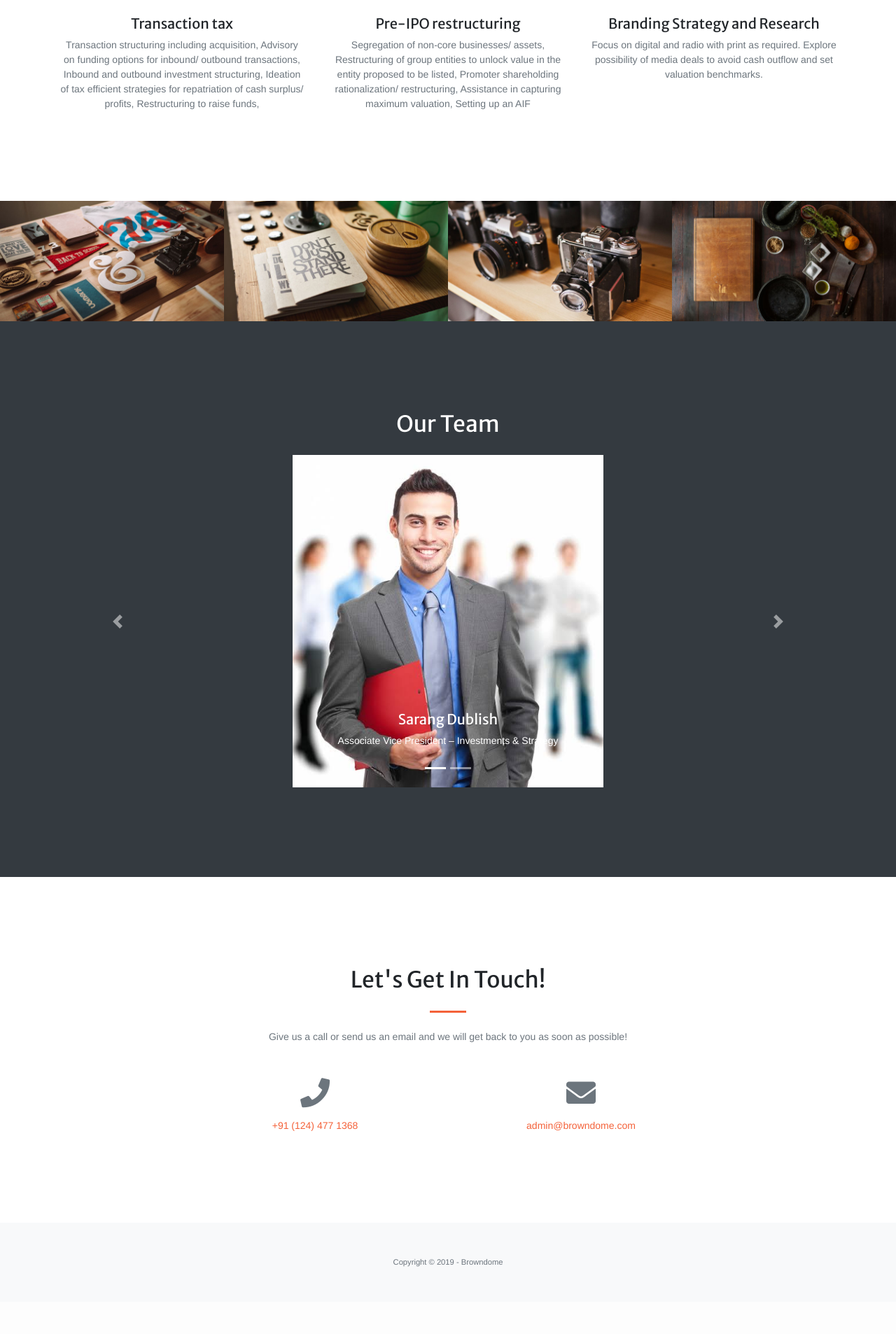
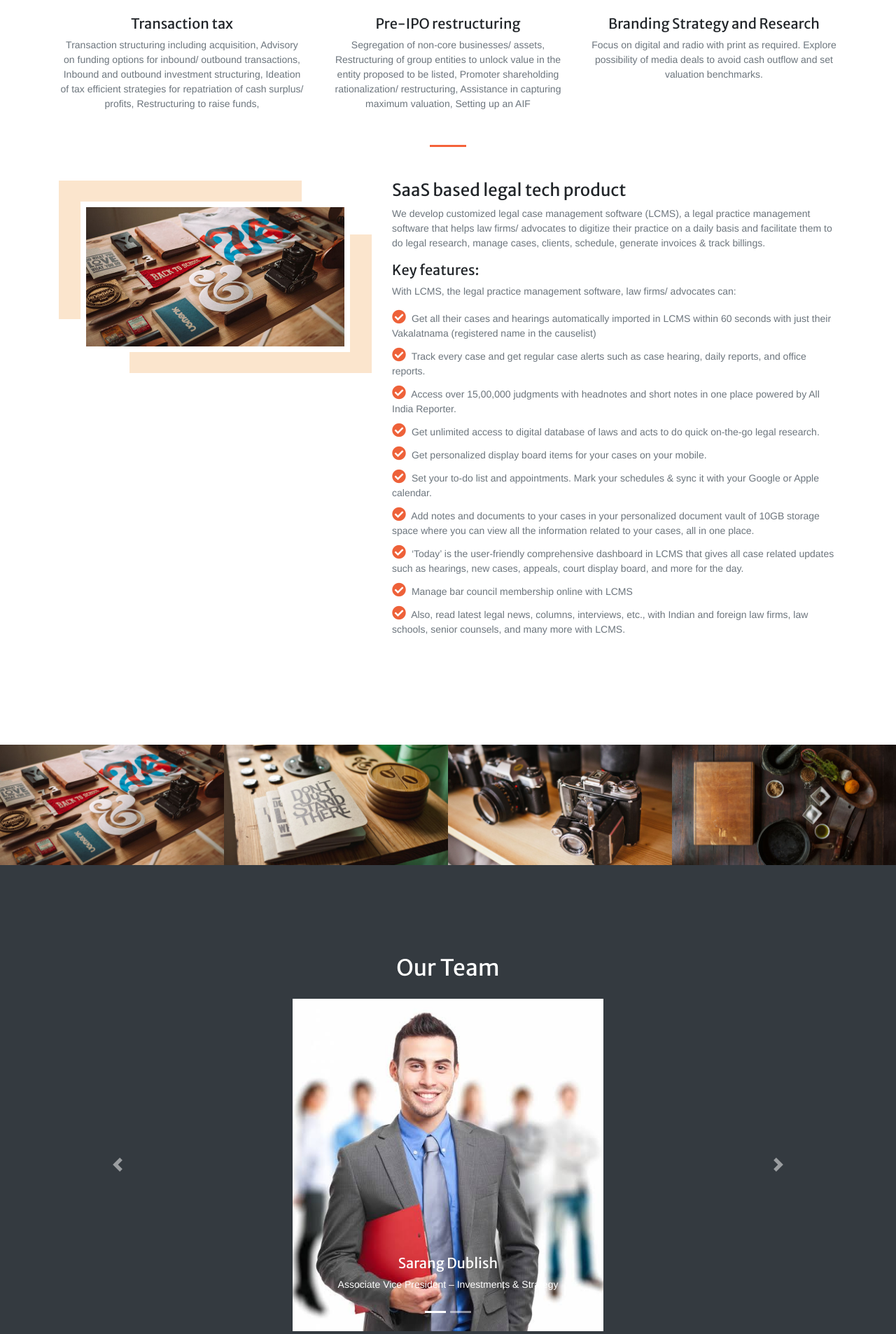
Before and after one commit to lakshmikumaran-sridharan/browndome-website, a Django app: page /about/ in a window 1280 px wide. Shown: the part 1881-3787 px from the top of the page at 70% size. Before the commit the page ends 3691 px from the top, so only its background shows below. Run offline with Django 3.2, Linux system fonts and the light colour scheme; some libraries are stand-ins or nearby versions.

Commit message:
legal tech product content added

```diff
--- a/browndome/static/css/project.css
+++ b/browndome/static/css/project.css
@@ -15,3 +15,59 @@
 .w-40 {
   width: 40% !important;
 }
+
+#product .product-content ul {
+  list-style: none;
+  padding: 0;
+}
+
+#product .product-content ul li {
+  padding-bottom: 10px;
+}
+
+#product .product-content ul li i {
+  font-size: 20px;
+  padding-right: 4px;
+  color: #ee6139;
+}
+
+#product .product-img {
+  position: relative;
+  margin: 30px 30px 30px 30px;
+}
+
+#product .product-img img {
+  width: 100%;
+  border: 8px solid #fff;
+  transition: .5s;
+}
+
+#product .product-img img:hover {
+  width: 100%;
+  -webkit-transform: scale(1.03);
+  transform: scale(1.03);
+}
+
+#product .product-img::before {
+  position: absolute;
+  left: -31px;
+  top: -30px;
+  width: 90%;
+  height: 92%;
+  z-index: -1;
+  content: '';
+  background-color: #fbe5cd;
+  transition: .5s;
+}
+
+#product .product-img::after {
+  position: absolute;
+  right: -31px;
+  bottom: -30px;
+  width: 90%;
+  height: 92%;
+  z-index: -1;
+  content: '';
+  background-color: #fbe5cd;
+  transition: .5s;
+}
--- a/browndome/templates/base.html
+++ b/browndome/templates/base.html
@@ -189,6 +189,75 @@
           </div>
         </div>
       </div>
+      <hr class="divider my-5">
+      <div id="product" class="row mt-5">
+        <div class="col-lg-5 col-md-6">
+          <div class="product-img">
+            <img src="{% static 'img/portfolio/thumbnails/1.jpg' %}" alt="">
+          </div>
+        </div>
+        <div class="col-lg-7 col-md-6">
+          <div class="product-content">
+            <h4 class="mt-0">SaaS based legal tech product</h4>
+            <p class="text-muted">We develop customized legal case management software (LCMS), a legal practice
+            management software that helps law firms/ advocates to digitize their practice on a daily
+            basis and facilitate them to do legal research, manage cases, clients, schedule, generate
+            invoices &amp; track billings.</p>
+            <h5>Key features:</h5>
+            <p class="text-muted">With LCMS, the legal practice management software, law firms/ advocates can:</p>
+            <ul class="text-muted">
+              <li>
+                <span><i class="fas fa-check-circle"></i></span>
+                <span>Get all their cases and hearings automatically imported in LCMS within 60 seconds with
+                just their Vakalatnama (registered name in the causelist)</span>
+              </li>
+              <li>
+                <span><i class="fas fa-check-circle"></i></span>
+                <span>Track every case and get regular case alerts such as case hearing, daily reports, and office
+                reports.</span>
+              </li>
+              <li>
+                <span><i class="fas fa-check-circle"></i></span>
+                <span>Access over 15,00,000 judgments with headnotes and short notes in one place powered by
+                All India Reporter.</span>
+              </li>
+              <li>
+                <span><i class="fas fa-check-circle"></i></span>
+                <span>Get unlimited access to digital database of laws and acts to do quick on-the-go legal
+                research.</span>
+              </li>
+              <li>
+                <span><i class="fas fa-check-circle"></i></span>
+                <span>Get personalized display board items for your cases on your mobile.</span>
+              </li>
+              <li>
+                <span><i class="fas fa-check-circle"></i></span>
+                <span>Set your to-do list and appointments. Mark your schedules &amp; sync it with your Google or
+                Apple calendar.</span>
+              </li>
+              <li>
+                <span><i class="fas fa-check-circle"></i></span>
+                <span>Add notes and documents to your cases in your personalized document vault of 10GB
+                storage space where you can view all the information related to your cases, all in one place.</span>
+              </li>
+              <li>
+                <span><i class="fas fa-check-circle"></i></span>
+                <span>‘Today’ is the user-friendly comprehensive dashboard in LCMS that gives all case related
+                  updates such as hearings, new cases, appeals, court display board, and more for the day.</span>
+                </li>
+              <li>
+                <span><i class="fas fa-check-circle"></i></span>
+                <span>Manage bar council membership online with LCMS</span>
+              </li>
+              <li>
+                <span><i class="fas fa-check-circle"></i></span>
+                <span>Also, read latest legal news, columns, interviews, etc., with Indian and foreign law firms,
+                law schools, senior counsels, and many more with LCMS.</span>
+              </li>
+            </ul>
+          </div>
+        </div>
+      </div>
     </div>
   </section>
 
```
